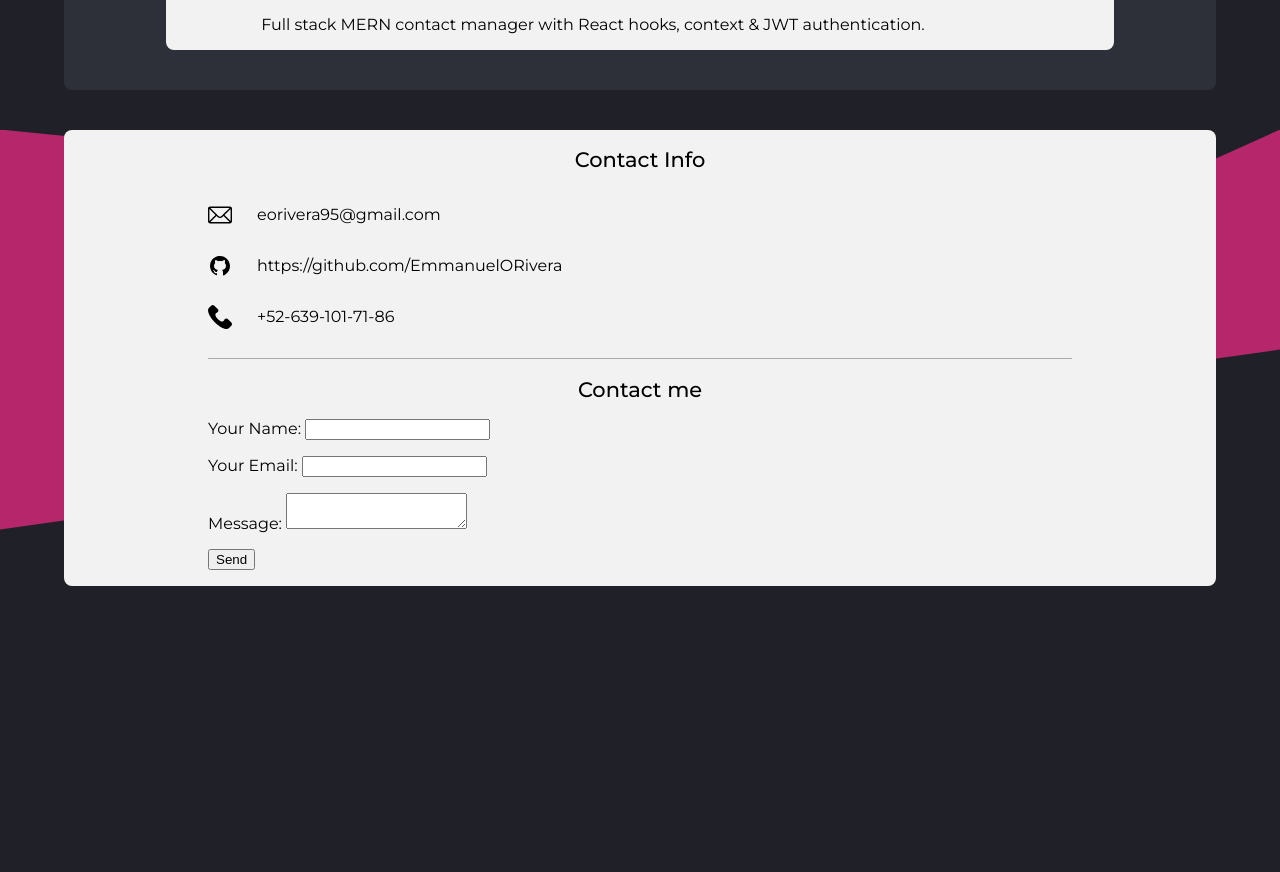
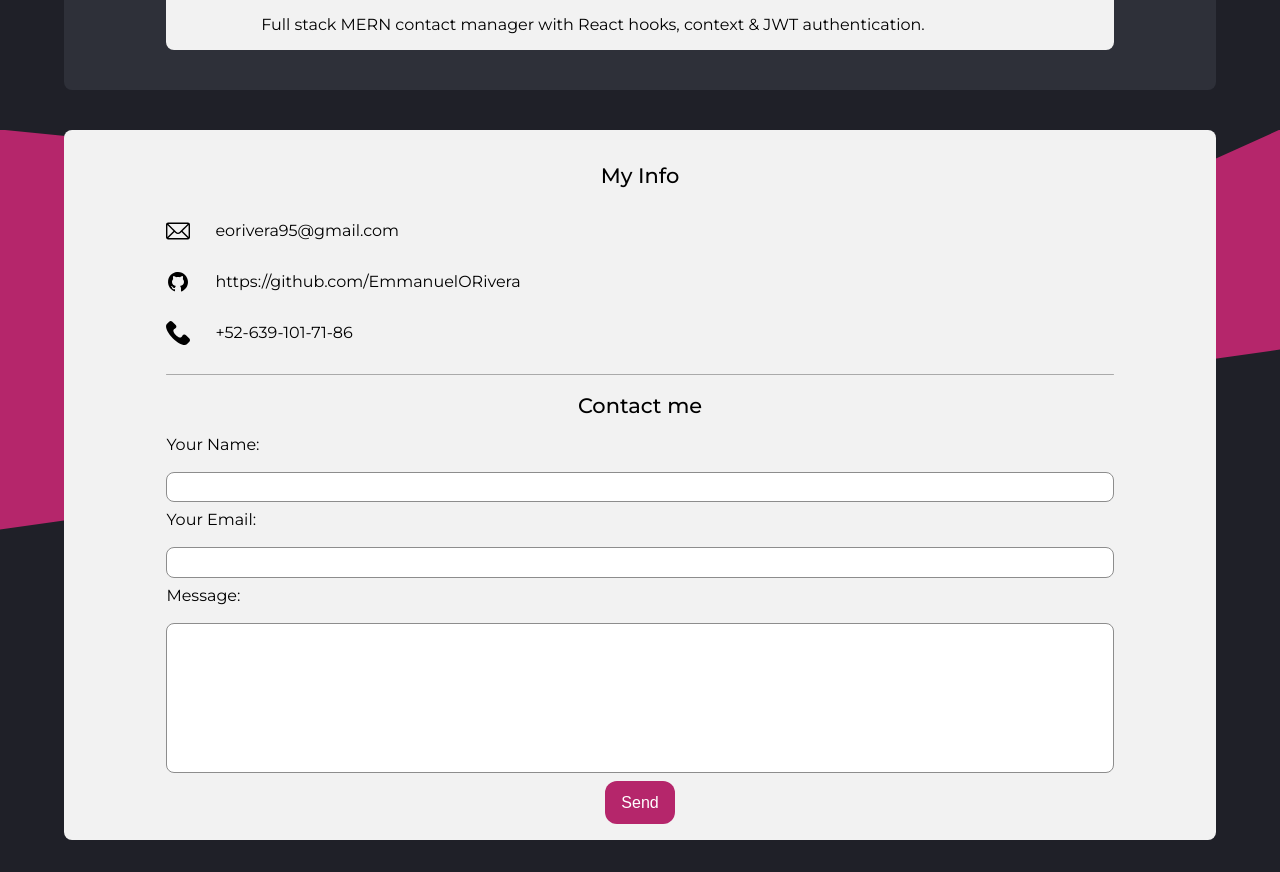
Before and after one commit to EmmanuelORivera/Portfolio, a React (Create React App) app: page / in a window 1280 px wide. Shown: the part 1840-2712 px from the top of the page. Before the commit the page ends 2426 px from the top, so only its background shows below. Built offline with nearby package versions, Linux system fonts and the light colour scheme.

Commit message:
Refactoring home page also fixing the problem with the pink background.

```diff
--- a/src/components/ContactMe/index.js
+++ b/src/components/ContactMe/index.js
@@ -1,22 +1,20 @@
 import React from "react";
 import styled from "styled-components";
-import { SectionTitle } from "../shared/SharedComponents";
+import {
+  Container,
+  MainContainer,
+  SectionWrapper,
+} from "../shared/SharedComponents";
+import { PrimaryButton, SectionTitle } from "../shared/SharedComponents";
 import { ReactComponent as EmailIcon } from "../../img/mail.svg";
 import { ReactComponent as GithubIcon } from "../../img/github.svg";
 import { ReactComponent as PhoneIcon } from "../../img/phone-call.svg";
 
-const Container = styled.div`
+const LightContainer = styled(Container)`
   color: black;
-  width: 90%;
   background-color: #f2f2f2;
-  border-radius: 8px;
   z-index: 2;
-  position: absolute;
-`;
-
-const FormContainer = styled.div`
-  width: 75%;
-  margin: 0 auto;
+  position: relative;
 `;
 
 const ContactInfo = styled.div`
@@ -44,30 +42,52 @@ const IconWrapper = styled.div`
   align-items: center;
 `;
 
-// const Form = styled.form`
-//   & > * {
-//     margin-bottom: 15px;
-//   }
-// `;
+const Form = styled.form``;
+const InputWrapper = styled.div`
+  display: flex;
+  flex-direction: column;
+  flex-wrap: wrap;
+  gap: 0.5em;
+`;
 const ContactForm = styled.div``;
-// const InputText = styled.input`
-//   margin-top: 10px;
-//   padding: 0.5em;
-//   border-radius: 8px;
-//   outline: none;
-//   border: 0.1px solid #8d8d8d;
-//   background-color: white;
-// `;
+const InputText = styled.input`
+  margin-top: 10px;
+  padding: 0.5em;
+  border-radius: 8px;
+  outline: none;
+  border: 0.1px solid #8d8d8d;
+  background-color: white;
+`;
+const TextArea = styled.textarea`
+  height: 150px;
+  resize: none;
+  margin-top: 10px;
+  padding: 0.5em;
+  border-radius: 8px;
+  outline: none;
+  border: 0.1px solid #8d8d8d;
+  background-color: white;
+`;
+const SendButton = styled(PrimaryButton)`
+  align-self: center;
+`;
 
-// const WrapperPrimaryButton = styled.div`
-//   display: flex;
-//   justify-content: center;
-// `;
+const PinkBackground = styled.div`
+  background-color: #b5266b;
+  height: 400px;
+  width: 100%;
+  clip-path: polygon(0 100%, 100% 55%, 100% 0, 82% 26%, 0 0);
+  position: absolute;
+  z-index: 1;
+`;
 const ContactMe = () => {
   return (
-    <Container>
-      <FormContainer>
-        <SectionTitle>Contact Info</SectionTitle>
+    <>
+      <PinkBackground />
+      <MainContainer style={{ marginBottom: "2em" }}>
+        <LightContainer>
+          <SectionWrapper>
+            <SectionTitle>My Info</SectionTitle>
             <ContactInfo>
               <ContactWrapper>
                 <IconWrapper>
@@ -90,30 +110,23 @@ const ContactMe = () => {
             </ContactInfo>
             <ContactForm>
               <SectionTitle>Contact me</SectionTitle>
-          <form name="contact" method="post">
+              <Form name="contact" method="post">
                 <input type="hidden" name="form-name" value="contact" />
-            <p>
-              <label>
-                Your Name: <input type="text" name="name" />
-              </label>
-            </p>
-            <p>
-              <label>
-                Your Email: <input type="email" name="email" />
-              </label>
-            </p>
-            <p>
-              <label>
-                Message: <textarea name="message"></textarea>
-              </label>
-            </p>
-            <p>
-              <button type="submit">Send</button>
-            </p>
-          </form>
+                <InputWrapper>
+                  <label>Your Name:</label>
+                  <InputText type="text" name="name" />
+                  <label>Your Email:</label>
+                  <InputText type="email" name="email" />
+                  <label>Message: </label>
+                  <TextArea name="message"></TextArea>
+                  <SendButton type="submit">Send</SendButton>
+                </InputWrapper>
+              </Form>
             </ContactForm>
-      </FormContainer>
-    </Container>
+          </SectionWrapper>
+        </LightContainer>
+      </MainContainer>
+    </>
   );
 };
 
--- a/src/components/shared/SharedComponents.js
+++ b/src/components/shared/SharedComponents.js
@@ -1,4 +1,15 @@
 import styled from "styled-components";
+
+export const MainContainer = styled.div`
+  width: 90%;
+  margin: 0 auto;
+  & > * {
+    margin-bottom: 2.5em;
+  }
+  & > *:first-child {
+    margin-bottom: 0;
+  }
+`;
 
 export const Container = styled.div`
   background-color: #2e3039;
--- a/src/pages/Home.js
+++ b/src/pages/Home.js
@@ -1,40 +1,21 @@
 import React from "react";
-import styled from "styled-components";
 import AboutMe from "../components/AboutMe";
 import ContactMe from "../components/ContactMe";
 import Hero from "../components/Hero";
 import MyWork from "../components/MyWork";
 import Navbar from "../components/Navbar";
+import { MainContainer } from "../components/shared/SharedComponents";
 
-const Container = styled.div`
-  width: 90%;
-  margin: 0 auto;
-  & > * {
-    margin-bottom: 2.5em;
-  }
-  & > *:first-child {
-    margin-bottom: 0;
-  }
-`;
-const PinkBackground = styled.div`
-  background-color: #b5266b;
-  height: 400px;
-  width: 100%;
-  clip-path: polygon(0 100%, 100% 55%, 100% 0, 82% 26%, 0 0);
-  position: absolute;
-  z-index: 1;
-`;
 const Home = () => {
   return (
     <>
-      <Container>
+      <MainContainer>
         <Navbar />
         <Hero />
         <AboutMe />
         <MyWork />
-        <ContactMe />
-      </Container>
-      <PinkBackground />
+      </MainContainer>
+      <ContactMe />
     </>
   );
 };
```
Lines whose indentation alone changed are shown as unchanged.
